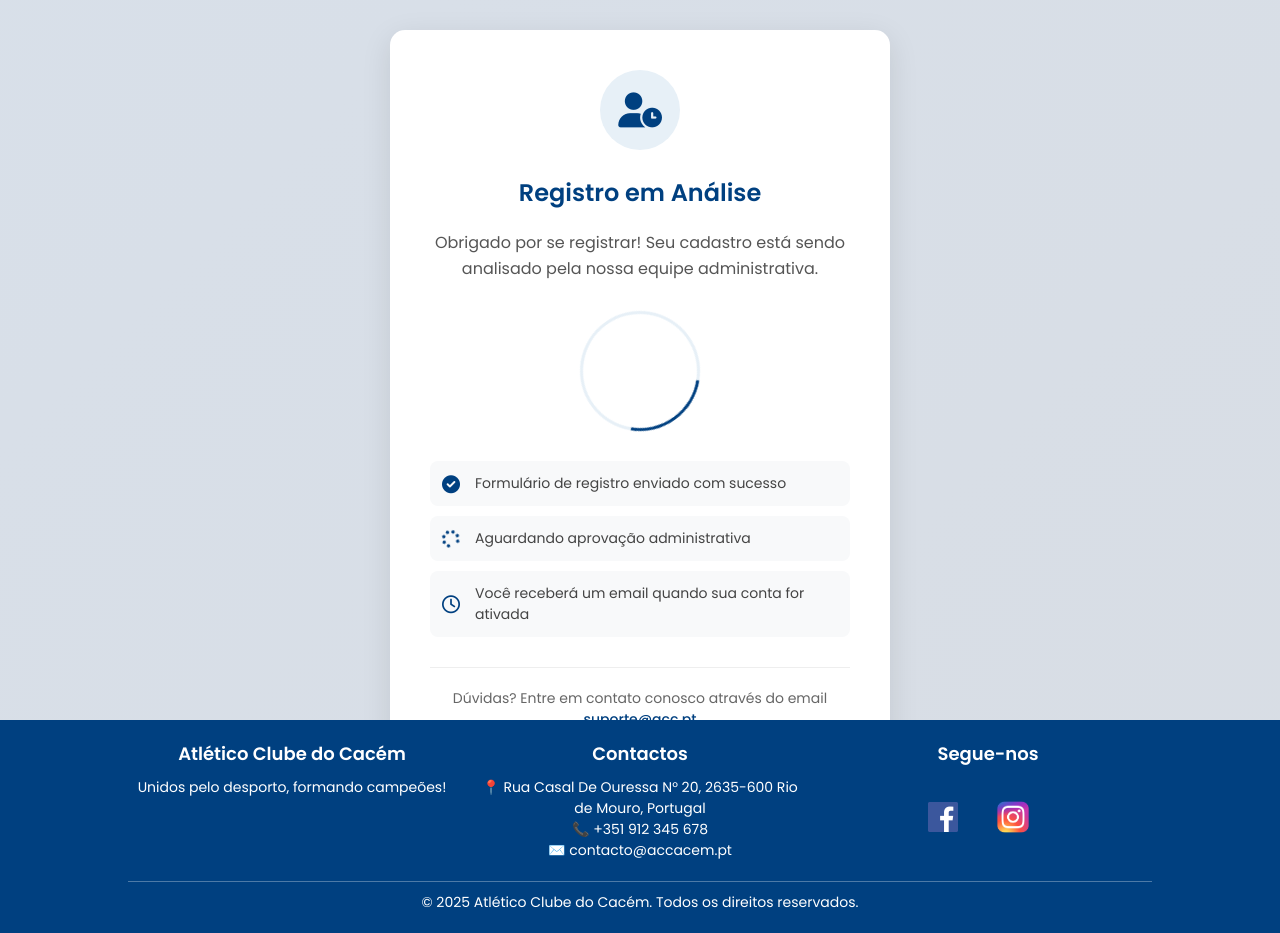
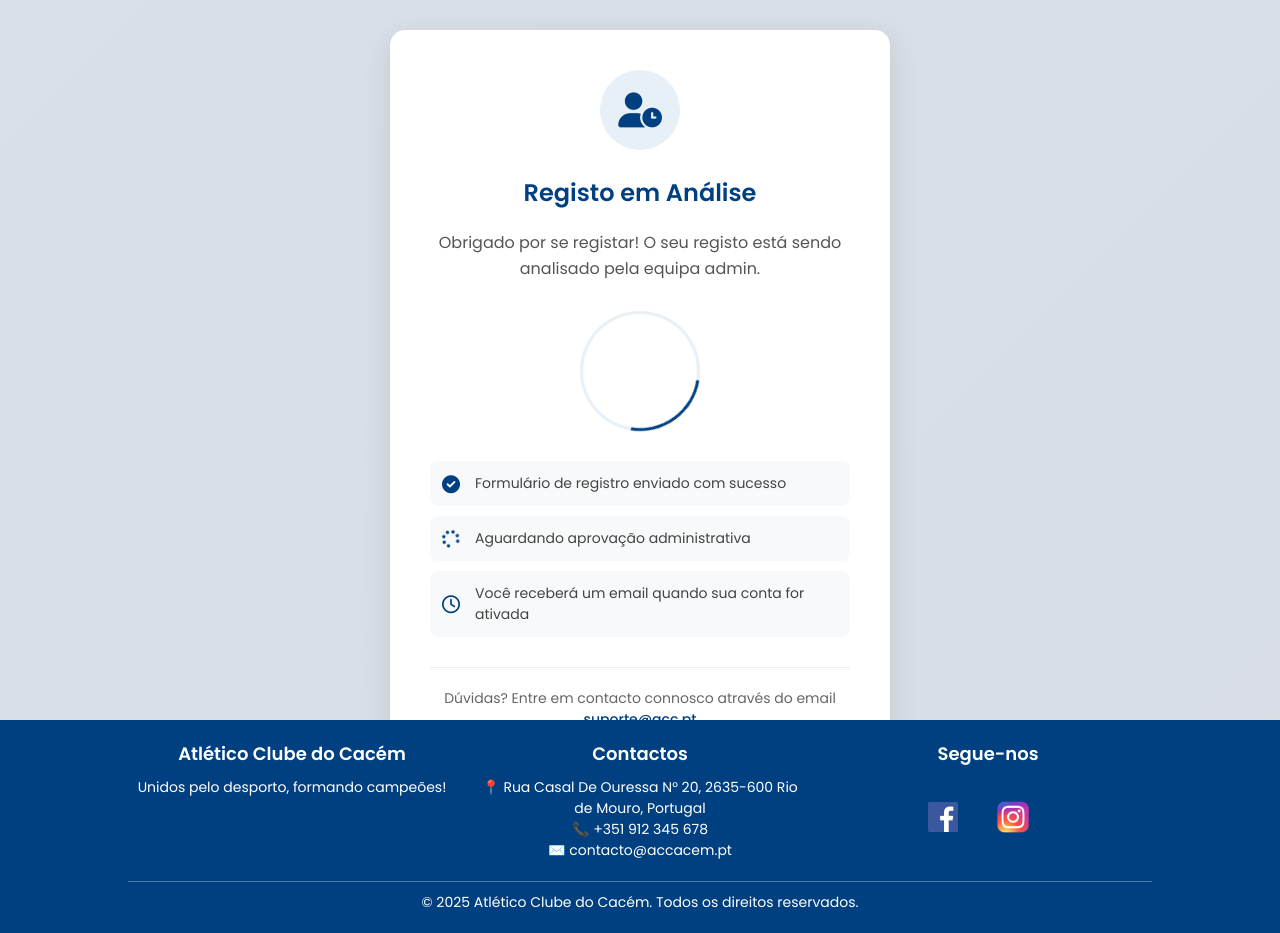
Before and after one commit to diogooh/sitecacem, a PHP site: page /src/pending_approval.php in a window 1280 px wide. Shown: the part 80-1013 px from the top of the page. Run offline with PHP 8.4, Linux system fonts and the light colour scheme; a user stored in the database is signed in.

Commit message:
fix bugs

```diff
--- a/src/admin_atleta_perfil.php
+++ b/src/admin_atleta_perfil.php
@@ -655,9 +655,6 @@ if (isset($_POST['upload_doc'])) {
                 <a href="admin_dashboard.php" class="menu-item">
                     <i class="fas fa-home"></i> Dashboard
                 </a>
-                <a href="admin_modalidades.php" class="menu-item">
-                    <i class="fas fa-dumbbell"></i> Modalidades
-                </a>
                 <a href="admin_escaloes.php" class="menu-item active">
                     <i class="fas fa-users"></i> Escalões
                 </a>
--- a/src/pending_approval.php
+++ b/src/pending_approval.php
@@ -25,10 +25,10 @@ if (!isset($_SESSION['user_id']) || $_SESSION['status'] != 'pendente') {
                 <i class="fas fa-user-clock"></i>
             </div>
 
-            <h2>Registro em Análise</h2>
+            <h2>Registo em Análise</h2>
 
             <p class="status-text">
-                Obrigado por se registrar! Seu cadastro está sendo analisado pela nossa equipe administrativa.
+                Obrigado por se registar! O seu registo está sendo analisado pela equipa admin.
             </p>
 
             <div class="loading-indicator">
@@ -51,7 +51,7 @@ if (!isset($_SESSION['user_id']) || $_SESSION['status'] != 'pendente') {
             </div>
 
             <div class="contact-info">
-                <p>Dúvidas? Entre em contato conosco através do email <a href="mailto:suporte@acc.pt">suporte@acc.pt</a></p>
+                <p>Dúvidas? Entre em contacto connosco através do email <a href="mailto:suporte@acc.pt">suporte@acc.pt</a></p>
             </div>
         </div>
     </div>
```
Also changed, not shown: src/dashboard.css (deleted).
